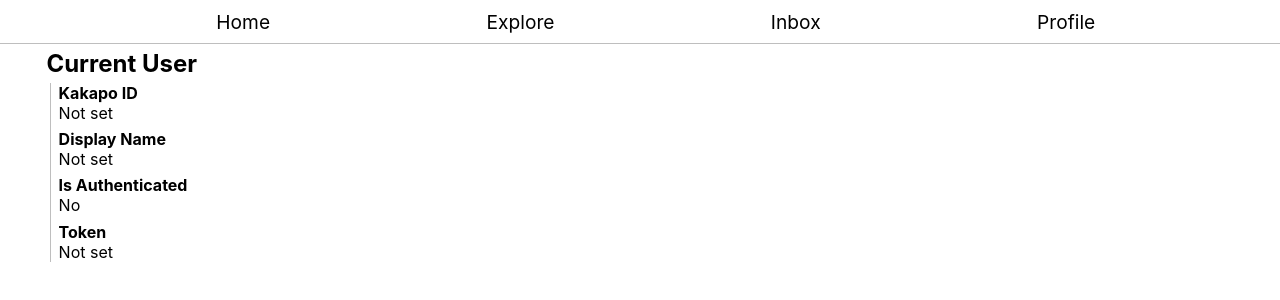
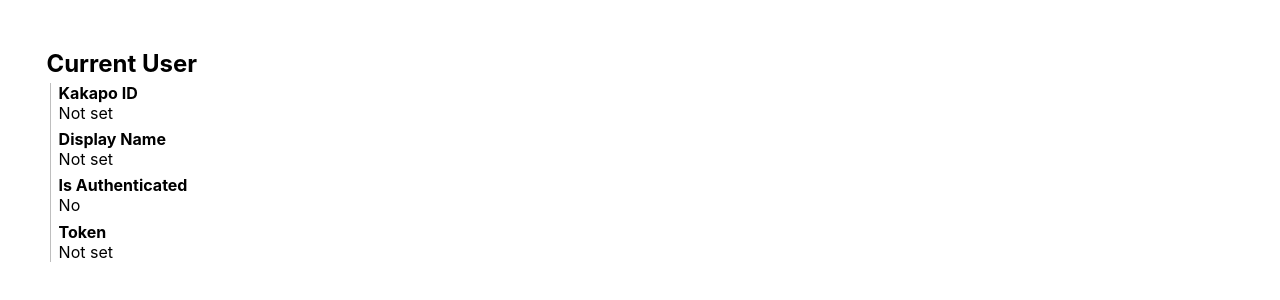
Before and after one commit to James11T/KakapoFrontendNext, a Next.js app: page /debug in a window 1280 px wide. Shown: the top 300 px of the page. Built offline with nearby package versions, Linux system fonts and the light colour scheme.

Commit message:
updated nav

```diff
--- a/components/Icon/Icon.js
+++ b/components/Icon/Icon.js
@@ -18,6 +18,10 @@
   person: "&#xe7fd;",
   key: "&#xe73c;",
   password: "&#xe73c;",
+  login: "&#xea77;",
+  signin: "&#xea77;",
+  right: "&#xe5cc;",
+  left: "&#xe5cb;",
 };
 
 /*
--- a/components/Nav/Nav.js
+++ b/components/Nav/Nav.js
@@ -1,10 +1,15 @@
+import { useState } from "react";
+import className from "classnames";
+import Link from "next/link";
+
 import NavLink from "./NavLink/NavLink";
+import Icon from "../Icon/Icon";
 
 import styles from "./Nav.module.css";
 
-const Nav = () => {
+const Nav = ({ open = false }) => {
   return (
-    <nav className={styles.nav}>
+    <nav className={className(styles.nav, { [styles.navOpen]: open })}>
       <ul>
         <li>
           <NavLink icon="home" href="/">
--- a/components/Nav/Nav.module.css
+++ b/components/Nav/Nav.module.css
@@ -1,21 +1,30 @@
 .nav {
   position: fixed;
-  width: 100%;
-  height: var(--nav-height);
+  padding: 0.3rem;
+  padding-top: var(--nav-height);
+  height: 100%;
+  min-width: 12rem;
+  border-right: 1px solid var(--border);
+  transform: translateX(-100%);
+
+  transition: transform 100ms;
 
   background: white;
-  border-bottom: 1px solid var(--details);
 }
 
 .nav ul {
   display: flex;
-  justify-content: space-evenly;
-  align-items: center;
-
-  width: 100%;
-  height: 100%;
-
+  flex-direction: column;
   padding: 0;
   margin: 0;
+
   list-style-type: none;
 }
+
+.nav ul li {
+  padding: 0.3rem;
+}
+
+.navOpen {
+  transform: none;
+}
--- a/components/Nav/NavLink/NavLink.js
+++ b/components/Nav/NavLink/NavLink.js
@@ -8,8 +8,9 @@
   return (
     <Link href={href} className={styles.navLink}>
       <a className={styles.navLinkContainer}>
+        <Icon className={styles.focusIcon}>right</Icon>
         <Icon>{icon}</Icon>
-        <span>{children}</span>
+        <span className={styles.navLinkText}>{children}</span>
       </a>
     </Link>
   );
--- a/components/Nav/NavLink/NavLink.module.css
+++ b/components/Nav/NavLink/NavLink.module.css
@@ -1,7 +1,30 @@
 .navLinkContainer {
+  position: relative;
   display: flex;
   align-items: center;
-  justify-content: center;
   gap: 0.3rem;
   font-size: 1.2rem;
+
+  transition: transform 75ms;
 }
+
+.navLinkContainer .navLinkText {
+  position: relative;
+  transition: transform 75ms;
+}
+
+.navLinkContainer:hover .navLinkText {
+  transform: translateX(0.5rem);
+}
+
+.navLinkContainer:focus-visible {
+  transform: translateX(1.5em);
+}
+
+.focusIcon {
+  position: absolute;
+
+  transform: translateX(-100%);
+
+  transition: transform 750ms;
+}
--- a/styles/globals.css
+++ b/styles/globals.css
@@ -7,6 +7,7 @@
 
   /* Values */
   --nav-height: 2.75rem;
+  --border-radius: 0.3rem;
 }
 
 html,
```
Also changed, not shown: components/TopBar/TopBar.js (added, +25 -0 lines), components/TopBar/TopBar.module.css (added, +40 -0 lines), public/LogoGreen.svg (added).
